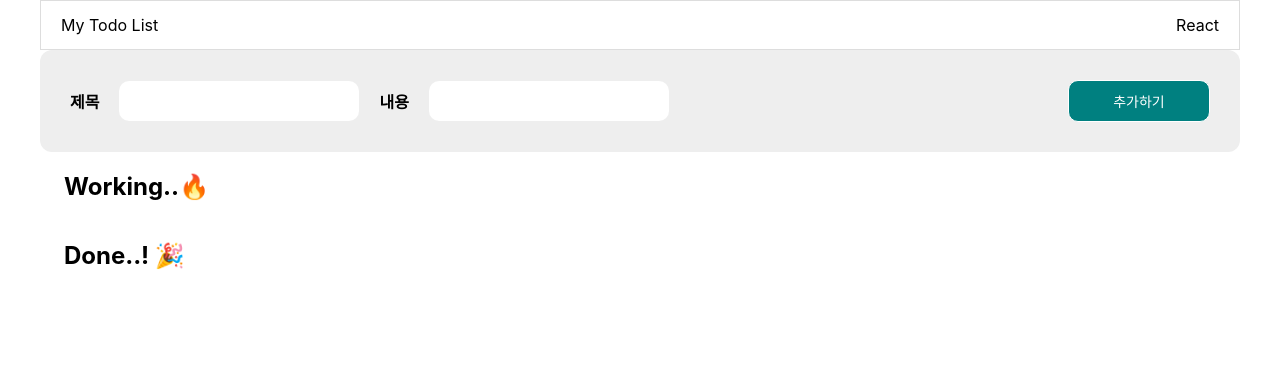
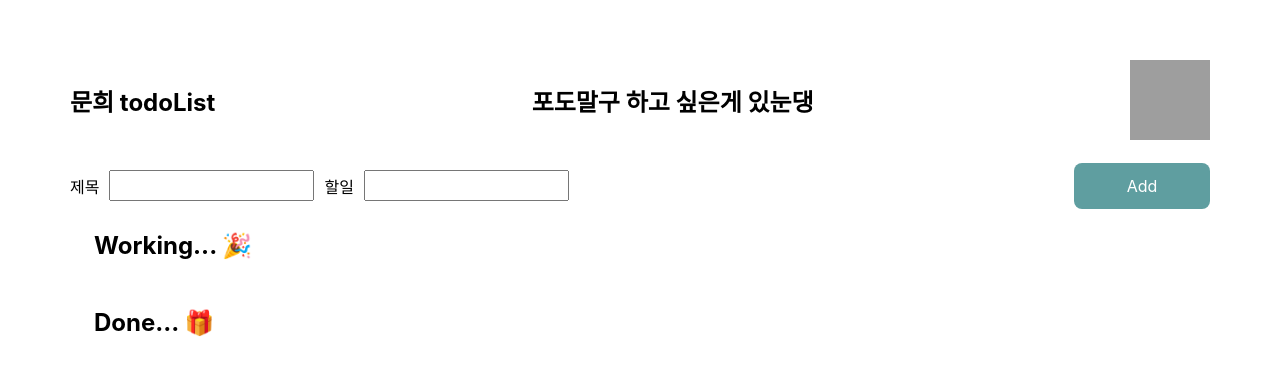
Before and after one commit to UmpaLuna/B02_Personal-Project-todoList, a React (Create React App) app: page / in a window 1280 px wide. Shown: the top 374 px of the page. Built offline with nearby package versions, Linux system fonts and the light colour scheme; grey boxes are pictures that could not be loaded.

Commit message:
code Factory 1차

```diff
--- a/src/App.css
+++ b/src/App.css
@@ -1,96 +1,5 @@
 * {
-  box-sizing: border-box;
+    margin: 0;
+    padding: 0;
+    box-sizing: border-box;
 }
-button {
-  all: unset;
-}
-
-.App {
-  margin: 0 auto;
-  width: clamp(800px,100vw,1200px);
-}
-.title {
-  display: flex;
-  justify-content: space-between;
-  align-items: center;
-  height: 50px;
-  padding: 0 20px;
-  border: 1px solid #ddd;
-}
-
-.form-control-container {
-  display: flex;
-  justify-content: space-between;
-  padding: 30px;
-  background-color: #eee;
-  border-radius: 12px;
-}
-
-.input-container {
-  display: flex;
-  gap: 20px;
-  align-items: center;
-}
-
-.input-container input {
-  width: 240px;
-  padding: 0 10px;
-  border-radius: 10px;
-  height: 40px;
-  border: 0;
-}
-
-.input-container span {
-  font-size: 1rem;
-  font-weight: bold;
-}
-
-.list-container {
-  padding: 0 24px;
-}
-
-.list-wrapper {
-  display: flex;
-  flex-wrap: wrap;
-  gap: 12px;
-}
-
-.todo-container {
-  border: 4px solid teal;
-  border-radius: 12px;
-  padding: 12px 24px 24px;
-  width: 270px;
-}
-
-.button-set {
-  display: flex;
-  gap: 10px;
-  margin-top: 24px;
-}
-
-.button-set button {
-  width: 50%;
-}
-
-.button {
-  width: 140px;
-  height: 40px;
-  border-radius: 10px;
-  border: 1px solid;
-  text-align: center;
-  cursor: pointer;
-  font-size: 14px;
-}
-
-.add-button {
-  background-color: teal;
-  color: #fff;
-}
-
-.todo-delete-button {
-  border: 2px solid red;
-}
-
-.todo-complete-button {
-  border: 2px solid green;
-}
--- a/src/App.jsx
+++ b/src/App.jsx
@@ -1,79 +1,16 @@
 import { useState } from 'react';
 import './App.css';
-import ToWork from './components/ToWork';
-
+import LayOut from './components/LayOut/LayOut.jsx'
+import Form from './components/formControl/Form.jsx'
+import Todo from './components/todoList/Todo.jsx'
 function App() {
-  let [toDoList,setToDo] = useState([]);
-  let [title,setTitle] = useState('');
-  let [text,setText] = useState('');
-
-  const inputValueFunc = (e,state)=>{
-    state(e.value)
-  }
-  const addTodoContext = (e)=>{
-    const newTodo = {
-      title,
-      text,
-      id : toDoList.length,
-      isDone : false
-    }
-    toDoList.push(newTodo )
-    setToDo([...toDoList]);
-    setTitle('') // title을 ''으로 바꿀까?
-    setText('')// text를 ''으로 바꿀까?
-  }
 
 
   return (
     <div className="App">
-      <header className="title">
-        <div>My Todo List</div>
-        <div>React</div>
-      </header>
-
-      <div className="form-control-container">
-        <div className="input-container">
-         <span>제목</span>
-          <input value={title} onChange={function(e){
-             inputValueFunc(e.target,setTitle)
-          }}
-         type="text" />
-         <span>내용</span>
-          <input value={text} onChange={function(e){
-             inputValueFunc(e.target,setText);
-          }}
-         type="text" />
-        </div>
-
-        <button onClick={addTodoContext}
-         className='button add-button'>추가하기</button>
-      </div>
-
-      <div className="list-container">
-        <h2 className="list-title">Working..🔥</h2>
-
-       {/* 할 일들 */}
-        <div className="list-wrapper">
-          {
-            toDoList.map(el=>{
-              return el.isDone === false && <ToWork key={el.id} context = {el} setToDo={setToDo} toDoList={toDoList}/>
-            })
-          }
-        </div>
-
-        {/* 끝내놓은 일들.. */}
-        <h2 className="list-title">
-        Done..! 🎉
-        </h2>
-        <div className="list-wrapper">
-          {
-            toDoList.map(el=> {
-            return  el.isDone && <ToWork key={el.id} context = {el} setToDo={setToDo} toDoList={toDoList} />
-            })
-          }
-
-        </div>
-      </div>
+     <LayOut>
+      <Form/>
+     </LayOut>
     </div>
   );
 }
--- /dev/null
+++ b/src/components/LayOut/LayOut.jsx
@@ -0,0 +1,24 @@
+import React from 'react'
+import styles from './layout.module.css'
+
+
+
+export default function LayOut(props) {
+
+  return (
+    <div className={styles.layout}>
+    <div className={styles.header}>
+       <span>문희 todoList</span>
+       <p>포도말구 하고 싶은게 있눈댕</p>
+       <span><img src="https://mblogthumb-phinf.pstatic.net/MjAyMDA2MDRfMzMg/MDAxNTkxMTk2ODU1OTY3.Pk7h3jOI0pUkzNpi5mrbdyJLui_b-F-_Shr1AsfX66Ug.M75aQ0nDCq2eAwa-cHvFNFPkCk_Xf98uxPEOQfxbEqQg.JPEG.umm-_-a/1591196854333.jpg?type=w800" alt="" /></span>
+    </div>
+
+    {/* FormController */}
+
+   {props.children}
+
+
+
+ </div>
+  )
+}
--- /dev/null
+++ b/src/components/LayOut/layout.module.css
@@ -0,0 +1,24 @@
+
+
+.layout {
+    min-width: 800px;
+    max-width: 1200px;
+    min-height: 100vh;
+    margin: 0 auto;
+    padding:60px 30px;
+}
+
+.header {
+    display: flex;
+    justify-content: space-between;
+    align-items: center;
+    font-weight: bold;
+    font-size: 24px;
+}
+
+.header img {
+    width: 80px;
+    height: 80px;
+    object-fit: cover;
+    vertical-align: top;
+}
--- a/src/components/ToWork.jsx
+++ /dev/null
@@ -1,51 +0,0 @@
-import React from 'react'
-
-function ToWork({context,setToDo,toDoList}) {
-// 버튼 클릭하면 isDone을 true 한번더 누르면 false
-
-   const onClickBtnIsDoneHandler = (e)=>{
-    context.isDone === false ? onClickEventIsDoneWorkHandler(true) :
-    onClickEventIsDoneWorkHandler(false);
-   }
-
-
-   const onClickEventIsDoneWorkHandler = (boolean)=>{
-             context.isDone = boolean
-            setToDo([...toDoList]);
-   }
-
-   const onClickRemoveWorkHandler = ()=>{
-        const findRemoveTargetOfToDoList = toDoList.findIndex(target=>{
-            return target.id === context.id;
-        })
-        toDoList.splice(findRemoveTargetOfToDoList,1);
-        setToDo([...toDoList]);
-   }
-  return (
-    <>
-    {
-    <div className="todo-container">
-            <div>
-              <h2 className="todo-title">
-                {context.title}
-              </h2>
-              <div>{context.text}</div>
-            </div>
-            <div className="button-set">
-              <button onClick={onClickRemoveWorkHandler}
-              className="button todo-delete-button">삭제하기</button>
-
-              <button onClick={onClickBtnIsDoneHandler}
-              className="button todo-complete-button">
-                {
-                     context.isDone === false ? '완료' : '취소'
-                }
-                </button>
-            </div>
-          </div>
-        }
-        </>
-  )
-}
-
-export default ToWork
--- /dev/null
+++ b/src/components/formControl/Form.jsx
@@ -0,0 +1,44 @@
+import React, { memo, useState } from 'react'
+import styles from './Form.module.css'
+import Todo from '../todoList/Todo';
+function Form() {
+
+  const [title,setTile] = useState('');
+  const [body,setBody] =  useState('');
+  const [todoList,setTodoList] = useState([]);
+
+  const inputValueFunc = (e,state)=>{
+    state(e.value);
+  }
+
+  const addTodoEventHandler =()=>{
+    const newTodo = {
+      id : new Date(),
+      title,
+      body,
+      isDone:false
+    }
+    setTodoList([...todoList,newTodo]);
+    setTile('');
+    setBody('');
+  }
+
+  return (
+    <>
+    <div className={styles['form-control']}>
+      <div className={styles['input-container']}>
+        제목 <input onChange={(e)=>{
+          inputValueFunc(e.target,setTile);
+        }} value={title} type="text" /> 할일 <input onChange={(e)=>{
+          inputValueFunc(e.target,setBody);
+        }} value= {body} type="text" />
+      </div>
+      <button onClick={addTodoEventHandler}
+      className={`${styles.button} ${styles.submit}`}>Add</button>
+    </div>
+    <Todo todoList={todoList} setTodoList={setTodoList}/>
+    </>
+  )
+}
+
+export default Form
--- /dev/null
+++ b/src/components/formControl/Form.module.css
@@ -0,0 +1,45 @@
+
+* {
+    margin: 0;
+    padding: 0;
+    box-sizing: border-box;
+}
+
+
+
+.form-control {
+    display: flex;
+    justify-content: space-between;
+    align-items: center;
+    padding: 20px 0 ;
+}
+
+.input-container {
+   padding: 10px 0;
+   display: flex;
+   align-items: center;
+   gap: 10px;
+}
+
+.input-container input {
+    padding: 6px 12px;
+}
+
+.button {
+        all: unset;
+        cursor: pointer;
+        width: 120px;
+        height: 30px;
+        text-align: center;
+}
+.submit {
+    background-color: cadetblue;
+    color: white;
+    padding: 8px;
+    border-radius: 8px;
+}
+.submit:hover {
+    color: black;
+    transition: all .3s;
+    background-color: aqua;
+}
--- /dev/null
+++ b/src/components/todoList/Todo.jsx
@@ -0,0 +1,61 @@
+
+import styles from './Todo.module.css'
+
+ function Todo({todoList,setTodoList}) {
+
+    const onSubmitHandler =(el)=>{
+        el.isDone ? el.isDone= false : el.isDone = true;
+        setTodoList([...todoList]);
+    }
+    const onRemoveHandler=(id)=>{
+       const newTodoList = todoList.filter(target=>{
+            return target.id !== id;
+        })
+        setTodoList(newTodoList);
+    }
+  return (
+    <div className={styles['list-container']}>
+        <h2>Working... 🎉</h2>
+        <div className={styles['list-wrapper']}>
+        {
+            todoList.map(el=>{
+                return(
+                 el.isDone ===false
+                 &&<TodoList key={el.id} el={el} id={el.id} onSubmitHandler={onSubmitHandler} onRemoveHandler={onRemoveHandler}/>
+                )
+            })
+        }
+        </div>
+        <h2>Done... 🎁</h2>
+        <div className={styles['list-wrapper']}>
+        {
+            todoList.map(el=>{
+                return(
+                    el.isDone&& <TodoList key={el.id} el={el} onSubmitHandler={onSubmitHandler} onRemoveHandler={onRemoveHandler}/>
+                )
+            })
+        }
+        </div>
+    </div>
+  )
+}
+
+function TodoList({el,id,onSubmitHandler,onRemoveHandler}){
+    return(
+        <div className={styles['todo-container']}>
+            <h2>{el.title}</h2>
+            <p>{el.body}</p>
+            <div className={styles['button-set']}>
+
+                <button onClick={()=>{
+                    onRemoveHandler(id)
+                }} className={`${styles['todo-delete-button']} ${styles['button']}`}>삭제</button>
+
+                <button onClick={()=>{onSubmitHandler(el)}} className={`${styles.button} ${styles['add-button']}`}>
+                    {el.isDone ?'취소' : '완료' }
+                    </button>
+            </div>
+        </div>
+    )
+}
+export default Todo
--- /dev/null
+++ b/src/components/todoList/Todo.module.css
@@ -0,0 +1,56 @@
+* {
+  margin: 0;
+  padding: 0;
+  box-sizing: border-box;
+}
+
+
+.list-container {
+    padding: 0 24px;
+  }
+
+  .list-wrapper {
+    display: flex;
+    flex-wrap: wrap;
+    gap: 12px;
+    padding: 24px 0;
+  }
+
+  .todo-container {
+    border: 4px solid teal;
+    border-radius: 12px;
+    padding: 12px 24px 24px;
+    width: 270px;
+  }
+  .button-set {
+    display: flex;
+    gap: 10px;
+    margin-top: 24px;
+  }
+
+  .button-set button {
+    width: 50%;
+  }
+
+  .button {
+    width: 140px;
+    height: 40px;
+    border-radius: 10px;
+    border: 1px solid;
+    text-align: center;
+    cursor: pointer;
+    font-size: 14px;
+  }
+
+  .add-button {
+    background-color: teal;
+    color: #fff;
+  }
+
+  .todo-delete-button {
+    border: 2px solid red;
+  }
+
+  .todo-complete-button {
+    border: 2px solid green;
+  }
```
